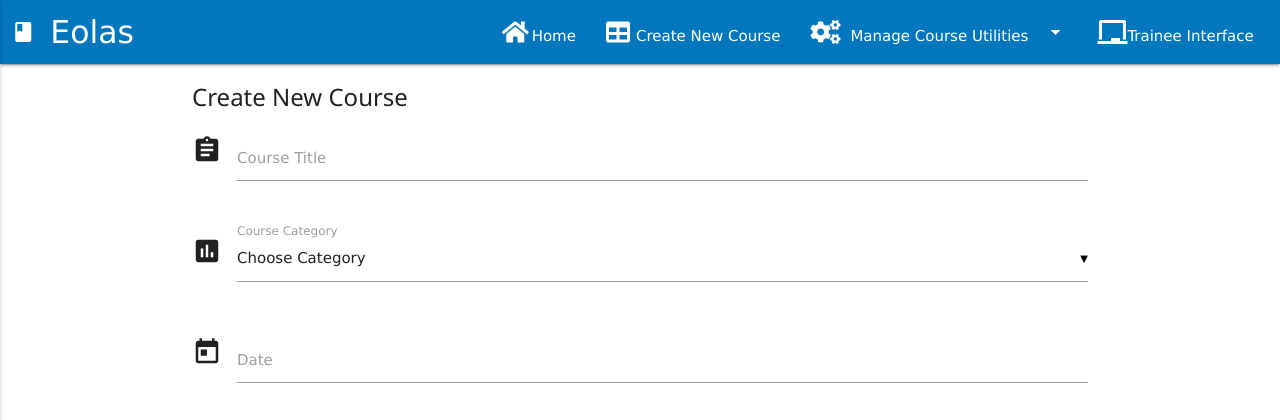
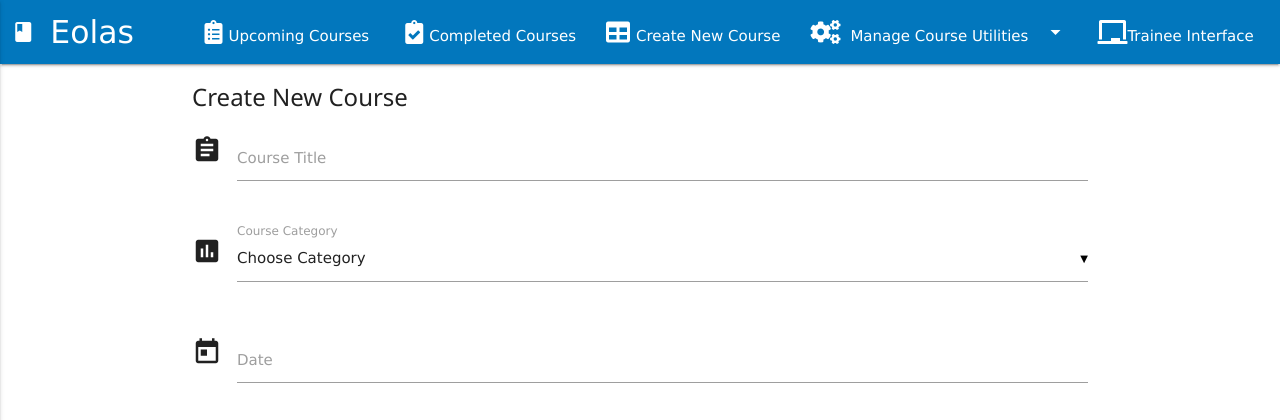
Before and after one commit to damien-meere/Data-Centric-Development-Milestone-Project, a Flask app: page /add_course in a window 1280 px wide. Shown: the top 420 px of the page. Run offline with Flask 2, Linux system fonts and the light colour scheme; data that the repository does not hold is empty; some libraries are stand-ins or nearby versions.

Commit message:
navigation wired up to show both upcoming and completed courses

```diff
--- a/templates/base.html
+++ b/templates/base.html
@@ -26,11 +26,12 @@
 		</ul>
 		<nav class="row">
 			<div class="nav-wrapper nav-colour col s12">
-                <a href="{{url_for('get_courses')}}" class="brand-logo"><i class="large material-icons">book</i>Eolas</a>
+                <a href="{{url_for('get_courses_gte')}}" class="brand-logo"><i class="large material-icons">book</i>Eolas</a>
 
 				<a href="#" data-activates="mobile-demo" class="button-collapse"><i class="material-icons">menu</i></a>
 				<ul id="nav-mobile" class="right hide-on-med-and-down">
-					<li><a href="{{url_for('get_courses')}}"><i class="fas fa-fw fa-home icon-pad" id="home-icon"></i>Home</a></li>
+					<li><a href="{{url_for('get_courses_gte')}}"><i class="fas fa-fw fa-clipboard-list icon-pad" id="home-icon"></i>Upcoming Courses</a></li>
+                    <li><a href="{{url_for('get_courses_lt')}}"><i class="fas fa-fw fa-clipboard-check icon-pad" id="complete-icon"></i>Completed Courses</a></li>
 					<li><a href="{{url_for('add_course')}}"><i class="fas fa-fw fa-table icon-pad"></i>Create New Course</a></li>
 					<li><a class="dropdown-button" href="#!" data-beloworigin="true"
 							data-activates="dropdown1"><i class="fas fa-cogs icon-pad"></i>Manage Course Utilities<i class="material-icons right">arrow_drop_down</i></a>
@@ -38,7 +39,8 @@
                     <li><a href="{{url_for('get_trainee_courses')}}"><i class="fas fa-fw fa-chalkboard icon-pad" id="int-icon"></i>Trainee Interface</a></li>
 				</ul>
 				<ul class="side-nav" id="mobile-demo">
-					<li><a href="{{url_for('get_courses')}}">Home</a></li>
+					<li><a href="{{url_for('get_courses_gte')}}">Upcoming Courses</a></li>
+                    <li><a href="{{url_for('get_courses_lt')}}">Completed Courses</a></li>
 					<li><a href="{{url_for('add_course')}}">Create New Course</a></li>
 					<li><a href="{{url_for('get_categories')}}">Categories</a></li>
 					<li><a href="{{url_for('get_durations')}}">Durations</a></li>
```
